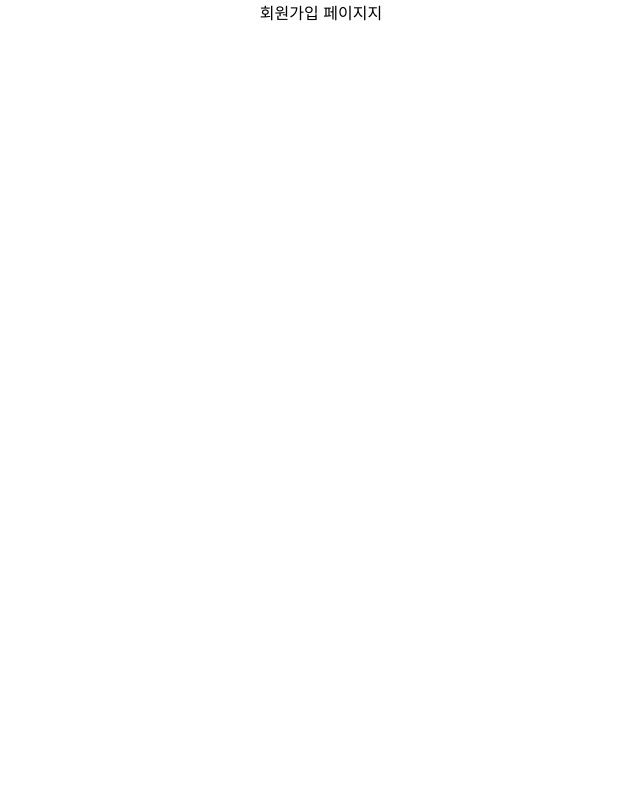
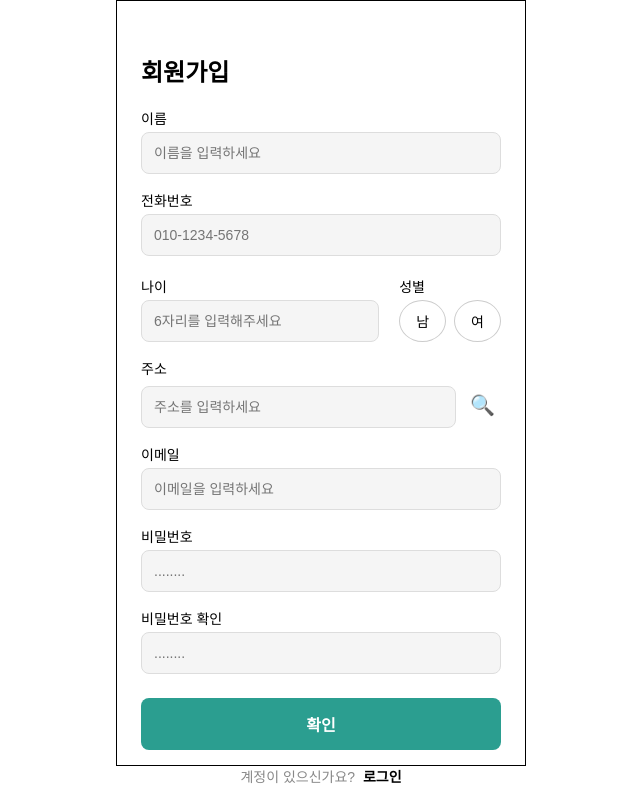
Before and after one commit to 9oormthonUNIV-Halpme/Frontend, a React (Create React App) app: page /signup in a window 1280 px wide. Shown: the whole page, without its empty margins (319-959 px from the left). Built offline with nearby package versions, Linux system fonts and the light colour scheme.

Commit message:
회원가입 페이지

```diff
--- a/src/App.js
+++ b/src/App.js
@@ -1,7 +1,10 @@
 import React, { Component } from 'react';
 import { BrowserRouter as Router, Route, Routes } from 'react-router-dom';
+import { SignupProvider } from './context/SignupContext';
 import Signup from './pages/Signup';
 import Login from './pages/Login';
+import AddressSearch from './pages/AddressSearch';
+
 
 // import logo from './logo.svg';
 import './App.css';
@@ -12,10 +15,14 @@ class App extends Component {
     return (
       <div className='App'>
         <Router>
+          <SignupProvider>
           <Routes>
             <Route path="/signup" element={<Signup />} />
             <Route path="/" element={<Login />} />
+            <Route path="/search-address" element={<AddressSearch />} />
+
           </Routes>
+          </SignupProvider>
         </Router>
       </div>
     );
--- /dev/null
+++ b/src/context/SignupContext.js
@@ -0,0 +1,30 @@
+import { createContext, useContext, useState } from 'react';
+
+const SignupContext = createContext(null);
+
+export const SignupProvider = ({ children }) => {
+  const [form, setForm] = useState({
+    name: '',
+    phone: '',
+    age: '',
+    gender: '',
+    address: '',
+    email: '',
+    password: '',
+    confirmPassword: '',
+  });
+
+  return (
+    <SignupContext.Provider value={{ form, setForm }}>
+      {children}
+    </SignupContext.Provider>
+  );
+};
+
+export const useSignup = () => {
+  const context = useContext(SignupContext);
+  if (!context) {
+    throw new Error('useSignup must be used within a SignupProvider');
+  }
+  return context;
+};
--- a/src/pages/Login.js
+++ b/src/pages/Login.js
@@ -2,7 +2,7 @@ import React from "react";
 
 const Login = () => {
     return (
-        <div>로그인 페이지지</div>
+        <div>로그인 페이지</div>
     );
 }
 
--- a/src/pages/Signup.js
+++ b/src/pages/Signup.js
@@ -1,9 +1,135 @@
-import React from "react";
+import React, { useState, useEffect } from 'react';
+import { useNavigate } from 'react-router-dom';
+import { useSignup } from '../context/SignupContext';
+
+import {
+  Container,
+  Title,
+  Input,
+  Row,
+  Label,
+  GenderButton,
+  AddressRow,
+  SearchIcon,
+  ConfirmButton,
+  Footer,
+  LinkText
+} from './SignupStyles';
 
 const Signup = () => {
-    return (
-        <div>회원가입 페이지지</div>
-    );
-}
+  const navigate = useNavigate(); // ← 주소 페이지로 이동용
+  const { form, setForm } = useSignup();
+
+  const handleChange = (e) => {
+    const { name, value } = e.target;
+    setForm(prev => ({ ...prev, [name]: value }));
+  };
+
+  // 🔍 주소 페이지에서 선택한 주소 불러오기
+  useEffect(() => {
+    const savedAddress = localStorage.getItem('selectedAddress');
+    if (savedAddress) {
+      setForm(prev => ({ ...prev, address: savedAddress }));
+      localStorage.removeItem('selectedAddress');
+    }
+  }, [setForm]);
+
+  return (
+    <Container>
+      <Title>회원가입</Title>
+
+      <Label>이름</Label>
+      <Input
+        name="name"
+        value={form.name}
+        onChange={handleChange}
+        placeholder="이름을 입력하세요"
+      />
+
+      <Label>전화번호</Label>
+      <Input
+        name="phone"
+        value={form.phone}
+        onChange={handleChange}
+        placeholder="010-1234-5678"
+      />
+
+      <Row>
+        {/* 나이 입력 */}
+        <div style={{ flex: 1 }}>
+          <Label style={{ marginTop: '16px' }}>나이</Label>
+          <Input
+            name="age"
+            value={form.age}
+            onChange={handleChange}
+            placeholder="6자리를 입력해주세요"
+          />
+        </div>
+
+        {/* 성별 선택 */}
+        <div style={{ marginLeft: 12 }}>
+          <Label style={{ marginTop: '16px' }}>성별</Label>
+          <div style={{ display: 'flex', gap: '8px', marginTop: '4px' }}>
+            <GenderButton
+              selected={form.gender === '남'}
+              onClick={() => setForm(prev => ({ ...prev, gender: '남' }))}
+            >
+              남
+            </GenderButton>
+            <GenderButton
+              selected={form.gender === '여'}
+              onClick={() => setForm(prev => ({ ...prev, gender: '여' }))}
+            >
+              여
+            </GenderButton>
+          </div>
+        </div>
+      </Row>
+
+      <Label>주소</Label>
+      <AddressRow>
+        <Input
+          name="address"
+          value={form.address}
+          onChange={handleChange}
+          placeholder="주소를 입력하세요"
+        />
+        <SearchIcon onClick={() => navigate('/search-address')}>🔍</SearchIcon>
+      </AddressRow>
+
+      <Label>이메일</Label>
+      <Input
+        name="email"
+        value={form.email}
+        onChange={handleChange}
+        placeholder="이메일을 입력하세요"
+      />
+
+      <Label>비밀번호</Label>
+      <Input
+        type="password"
+        name="password"
+        value={form.password}
+        onChange={handleChange}
+        placeholder="........"
+      />
+
+      <Label>비밀번호 확인</Label>
+      <Input
+        type="password"
+        name="confirmPassword"
+        value={form.confirmPassword}
+        onChange={handleChange}
+        placeholder="........"
+      />
+
+      <ConfirmButton>확인</ConfirmButton>
+
+      <Footer>
+        계정이 있으신가요? <LinkText href="/login">로그인</LinkText>
+      </Footer>
+    </Container>
+  );
+};
 
 export default Signup;
--- /dev/null
+++ b/src/pages/SignupStyles.js
@@ -0,0 +1,110 @@
+import styled from 'styled-components';
+
+/* 전체 페이지 컨테이너 */
+export const Container = styled.div`
+  width: 360px;
+  height: 700px;
+  margin: 0 auto;
+  padding: 32px 24px;
+
+  background: #FFFFFF; /* 배경색 흰색으로 */
+  font-family: 'Pretendard', sans-serif;
+  border: 1px solid #000000; /* Border_1 */
+`;
+
+/* 최상단 제목 */
+export const Title = styled.h2`
+  font-size: 24px;
+  font-weight: 700; /* Bold */
+  margin-bottom: 20px;
+  color: #000000; /* Text_Main */
+  text-align: left;
+`;
+
+/* 라벨 텍스트 (이름, 전화번호 등) */
+export const Label = styled.label`
+  margin-top: 16px;
+  font-size: 14px;
+  font-weight: 500; /* Medium */
+  display: block;
+  color: #000000; /* Text_Main */
+  text-align: left;
+`;
+
+/* 입력창 스타일 */
+export const Input = styled.input`
+  width: 100%;
+  padding: 12px;
+  margin-top: 4px;
+  border: 1px solid #ddd;
+  border-radius: 8px;
+  font-size: 14px;
+  background-color: #F5F5F5; /* BG_2 */
+  color: #000;
+  box-sizing: border-box;
+`;
+
+/* 나이 + 성별 선택 영역을 감싸는 행 */
+export const Row = styled.div`
+  display: flex;
+  align-items: center;
+  gap: 8px;
+  margin-top: 4px;
+`;
+
+/* 성별 선택 버튼 */
+export const GenderButton = styled.button`
+  padding: 10px 16px;
+  border-radius: 50%;
+  border: 1px solid #ccc;
+  background: ${({ selected }) => (selected ? '#000' : '#fff')};
+  color: ${({ selected }) => (selected ? '#fff' : '#000')};
+  font-size: 14px;
+  cursor: pointer;
+`;
+
+/* 주소 입력창 + 검색 아이콘 */
+export const AddressRow = styled.div`
+  display: flex;
+  align-items: center;
+  gap: 8px;
+  margin-top: 4px;
+`;
+
+/* 돋보기 아이콘 버튼 */
+export const SearchIcon = styled.button`
+  background: none;
+  border: none;
+  font-size: 20px;
+  cursor: pointer;
+`;
+
+/* 확인 버튼 */
+export const ConfirmButton = styled.button`
+  width: 100%;
+  margin-top: 24px;
+  padding: 14px;
+  background: #2B9E90; /* Brand_1 */
+  color: white;
+  font-size: 16px;
+  font-weight: 600; /* Semibold */
+  border: none;
+  border-radius: 8px;
+  cursor: pointer;
+`;
+
+/* 하단 로그인 안내 */
+export const Footer = styled.div`
+  text-align: center;
+  margin-top: 16px;
+  font-size: 14px;
+  color: #888888; /* Text_2 */
+`;
+
+/* 로그인 링크 텍스트 */
+export const LinkText = styled.a`
+  color: #000000; /* Text_Main */
+  font-weight: bold;
+  margin-left: 4px;
+  text-decoration: none;
+`;
```
